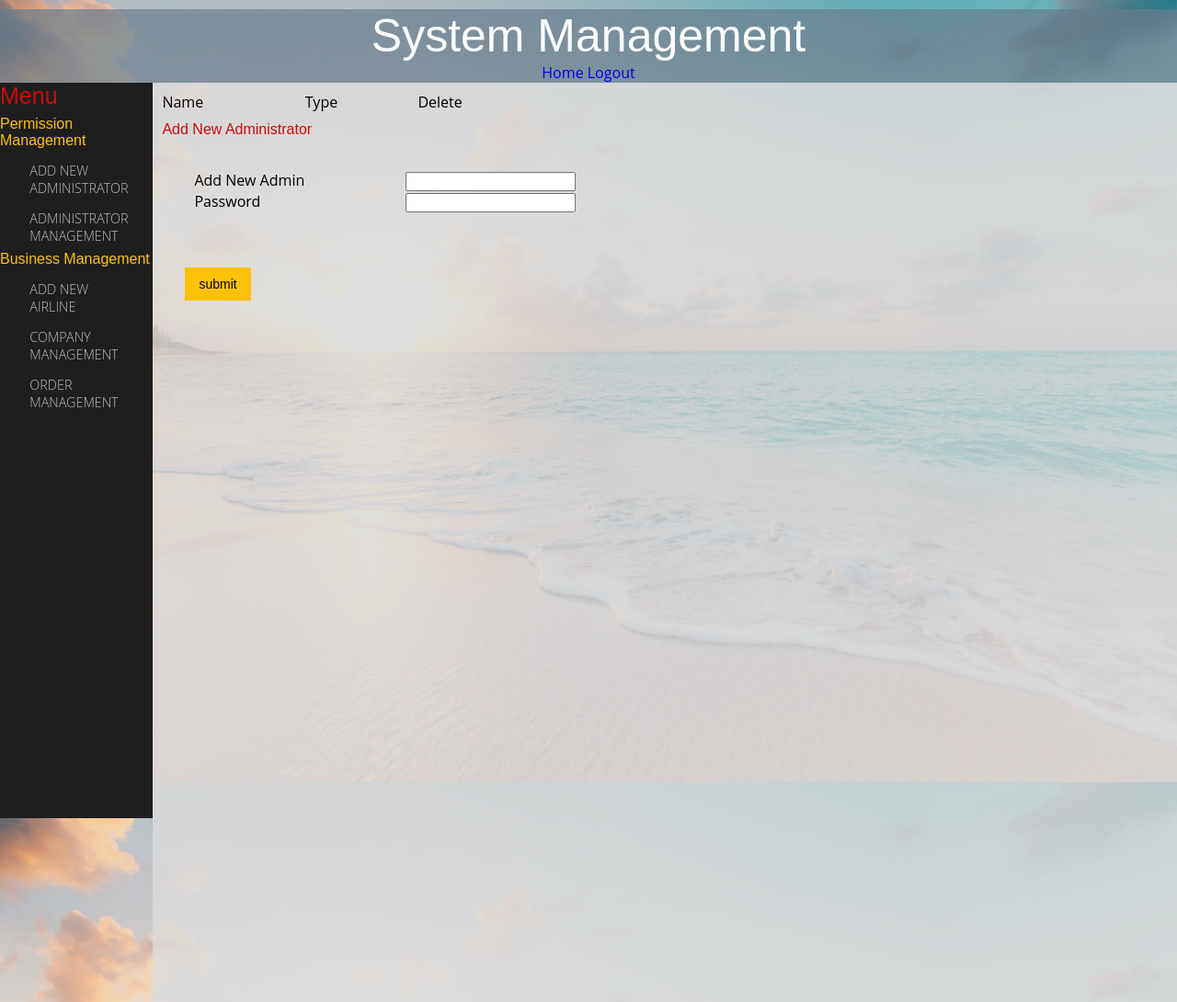
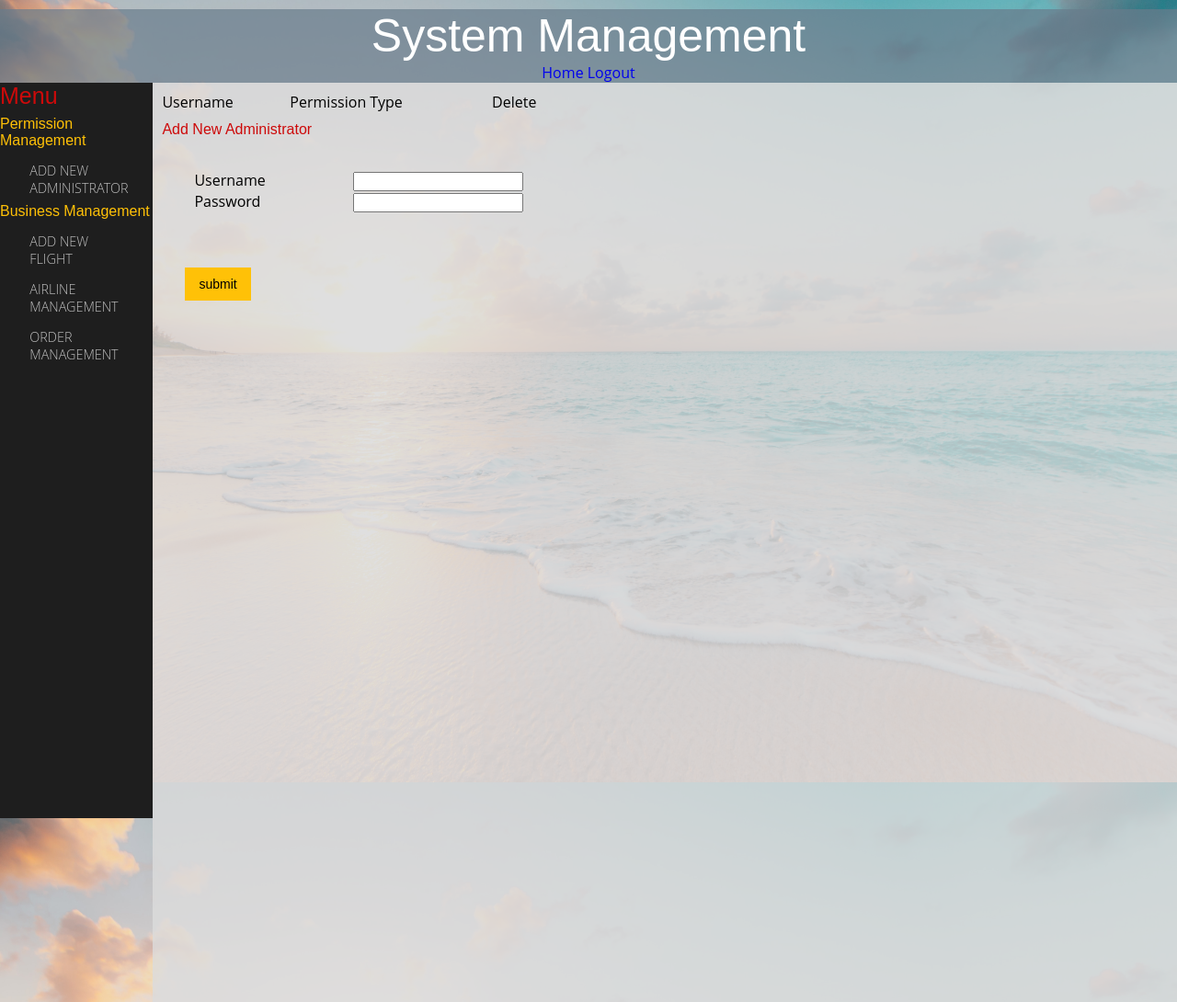
Before and after one commit to 2nc/Airticket, a Flask app: page /admin/manage in a window 1280 px wide. Shown: the whole page at 92% size. Run offline with Flask 2, Linux system fonts and the light colour scheme; data that the repository does not hold is empty.

Commit message:
改了一些界面的用词

```diff
--- a/app/forms/admin.py
+++ b/app/forms/admin.py
@@ -13,12 +13,12 @@ class AdminLoginForm(Form):
 
 class AddTicketForm(Form):
     cities = [('Toronto', 'Toronto'), ('Montreal', 'Montreal'), ('Vancouver', 'Vancouver'), ('Edmonton', 'Edmonton'),
-              ('Regina', 'Regina'), ('Halifax', 'Halifax'), ('Fredericton', 'Fredericton'), ('Regina', 'Regina')]
+              ('Regina', 'Regina'), ('Halifax', 'Halifax'), ('Fredericton', 'Fredericton')]
 
     id = HiddenField('id')
     submit = SubmitField('Submit')
-    name = StringField('Airline', validators=[Length(2, 10)])
-    company_name = SelectField(label="Airline Company", validators=[DataRequired("Please choose")])
+    name = StringField('IATA', validators=[Length(2, 10)])
+    company_name = SelectField(label="Callsign", validators=[DataRequired("Please choose")])
 
     depart_city = SelectField("From:", choices=cities, validators=[DataRequired(), Length(2, 10,'Length should between 2-10')])
     arrive_city = SelectField("To:", choices=cities, validators=[DataRequired(), Length(2, 10,'Length should between 2-10')])
@@ -48,17 +48,17 @@ class AddTicketForm(Form):
 
 
 class AddAdminForm(Form):
-    nickname = StringField('Add New Admin', validators=[DataRequired(), Length(2, 10,'length should between 2-10')])
+    nickname = StringField('Username', validators=[DataRequired(), Length(2, 10,'length should between 2-10')])
     password = PasswordField('Password', validators=[DataRequired(),
                                                      EqualTo('repeat_password'), Length(6, 20)])
     repeat_password = PasswordField('Confirm Password', validators=[DataRequired(), Length(6, 20)])
 
 
 class AddCompanyForm(Form):
-    En_name = StringField('Company Abbreviation', validators=[DataRequired()])
-    company_name = StringField('Company Name', validators=[DataRequired(), Length(2, 20,'length should between 2-20')])
+    En_name = StringField('IATA', validators=[DataRequired()])
+    company_name = StringField('Callsign', validators=[DataRequired(), Length(2, 20,'length should between 2-20')])
 
 
 class ChangeCompanyForm(Form):
-    En_name = StringField('Company Abbreviation')
-    company_name = StringField('Company Abbreviation', validators=[DataRequired()])
+    En_name = StringField('IATA')
+    company_name = StringField('Callsign', validators=[DataRequired()])
--- a/app/templates/admin/AdminManage.html
+++ b/app/templates/admin/AdminManage.html
@@ -27,7 +27,6 @@
             <div class="admin_manage_content">
                 <ul class="admin_manage_list">
                     <a class="admin_manage_item" href="{{ url_for('admin.add_admin') }}"><span>Add New Administrator</span></a>
-                    <a class="admin_manage_item" href="{{ url_for('admin.admin_manage') }}"><span>Administrator Management</span></a>
                 </ul>
             </div>
         </div>
@@ -37,10 +36,8 @@
             </div>
             <div class="business_menu">
                 <ul class="business_menu_list">
-                    <a class="business_menu_item" href="{{ url_for('admin.add_ticket') }}"><span>Add New Airline</span></a>
-                    <a class="business_menu_item" href="{{ url_for('admin.company') }}"><span>Company Management</span></a>
-{#                    <a class="business_menu_item" href="{{ url_for('admin.test') }}"><span>Ticket Management</span></a>#}
-{#                    <a class="business_menu_item" href="{{ url_for('admin.test') }}"><span>Flight Information</span></a>#}
+                    <a class="business_menu_item" href="{{ url_for('admin.add_ticket') }}"><span>Add New Flight</span></a>
+                    <a class="business_menu_item" href="{{ url_for('admin.company') }}"><span>Airline Management</span></a>
                     <a class="business_menu_item" href="{{ url_for('admin.manage_order') }}"><span>Order Management</span></a>
                 </ul>
             </div>
@@ -53,10 +50,9 @@
     <div class="admin_manage">
         <table style="margin:10px;width: 40%">
             <tr>
-                <td>Name</td>
-                <td>Type</td>
+                <td>Username</td>
+                <td>Permission Type</td>
                 <td>Delete</td>
-{#                <td>Edit</td>#}
             </tr>
             {% for item in admins %}
             <tr>
--- a/app/templates/web/SearchResults.html
+++ b/app/templates/web/SearchResults.html
@@ -76,8 +76,8 @@
             {% if tickets %}
                 <table class="resulttables" style="margin: 0px auto;width: 100%">
                     <tr class="airinfo" style="text-align: center">
-                        <td>Information</td>
-                        <td>Time</td>
+                        <td>Flight</td>
+                        <td>Departure/Arrival Time</td>
                         <td>Airport</td>
                         <td>Price/Space</td>
                         <td>From/To</td>
```
Also changed, not shown: app/templates/admin/CompanyManage.html (+4 -5 lines), app/templates/admin/OrderManage.html (+2 -10 lines), app/templates/admin/TicketAdd.html (+4 -5 lines).
